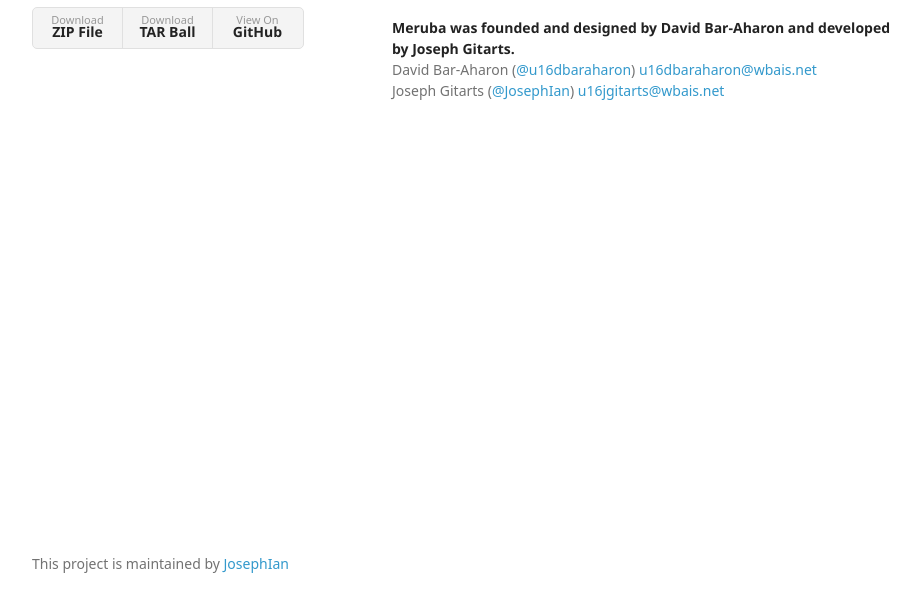
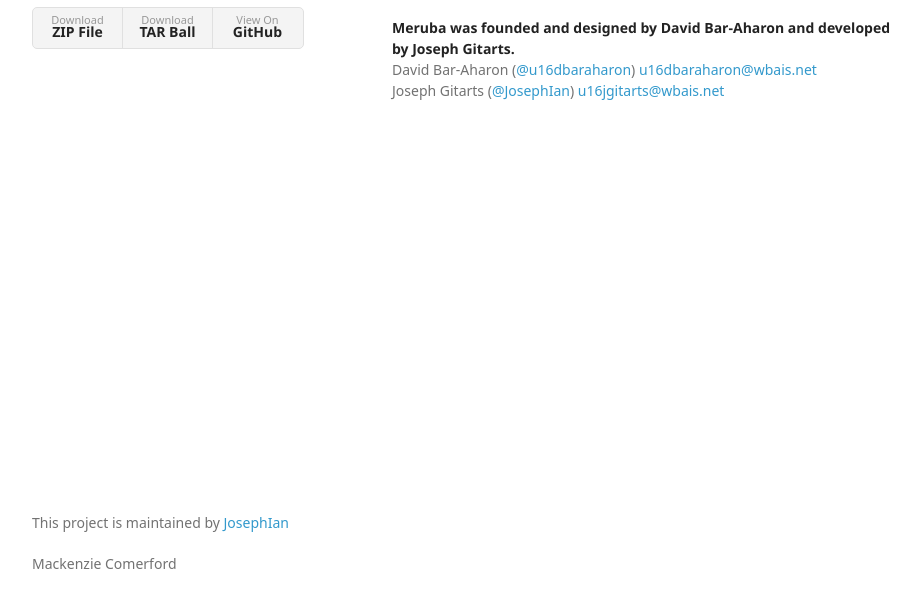
Before and after one commit to JosephIan/Meruba, a plain HTML site: page index.html in a window 1280 px wide. Shown: the part 156-768 px from the top of the page, without its empty margins (178-1098 px from the left). Drawn offline with Linux system fonts and the light colour scheme; a web font is replaced by a local one.

Commit message:
Update index.html

```diff
--- a/index.html
+++ b/index.html
@@ -39,6 +39,7 @@ Joseph Gitarts (<a href="https://github.com/JosephIan" class="user-mention">@Jos
       </section>
       <footer>
         <p>This project is maintained by <a href="https://github.com/JosephIan">JosephIan</a></p>
+        <p>Mackenzie Comerford</p>
       </footer>
     </div>
     <script src="javascripts/scale.fix.js"></script>
```
